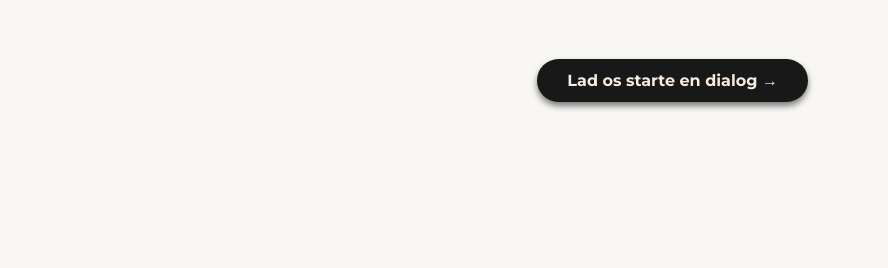
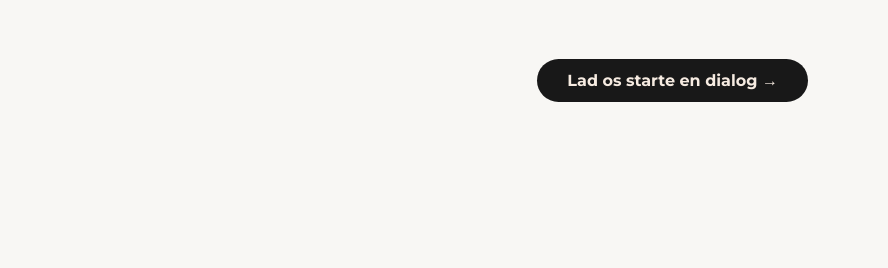
Before and after one commit to feli5659/test-2, a website: page index.html in a window 1280 px wide. Shown: the top 268 px of the page, 392-1280 px from the left. Drawn offline with Linux system fonts and the light colour scheme.

Commit message:
button shadow

```diff
--- a/styles.css
+++ b/styles.css
@@ -70,7 +70,6 @@ a.cta-button:nth-child(1) {
   margin-top: 20px;
   width: fit-content;
   white-space: nowrap;
-  box-shadow: 0 4px 6px rgba(0, 0, 0, 0.5);
   transition: all 0.2s ease;
 }
 
```
